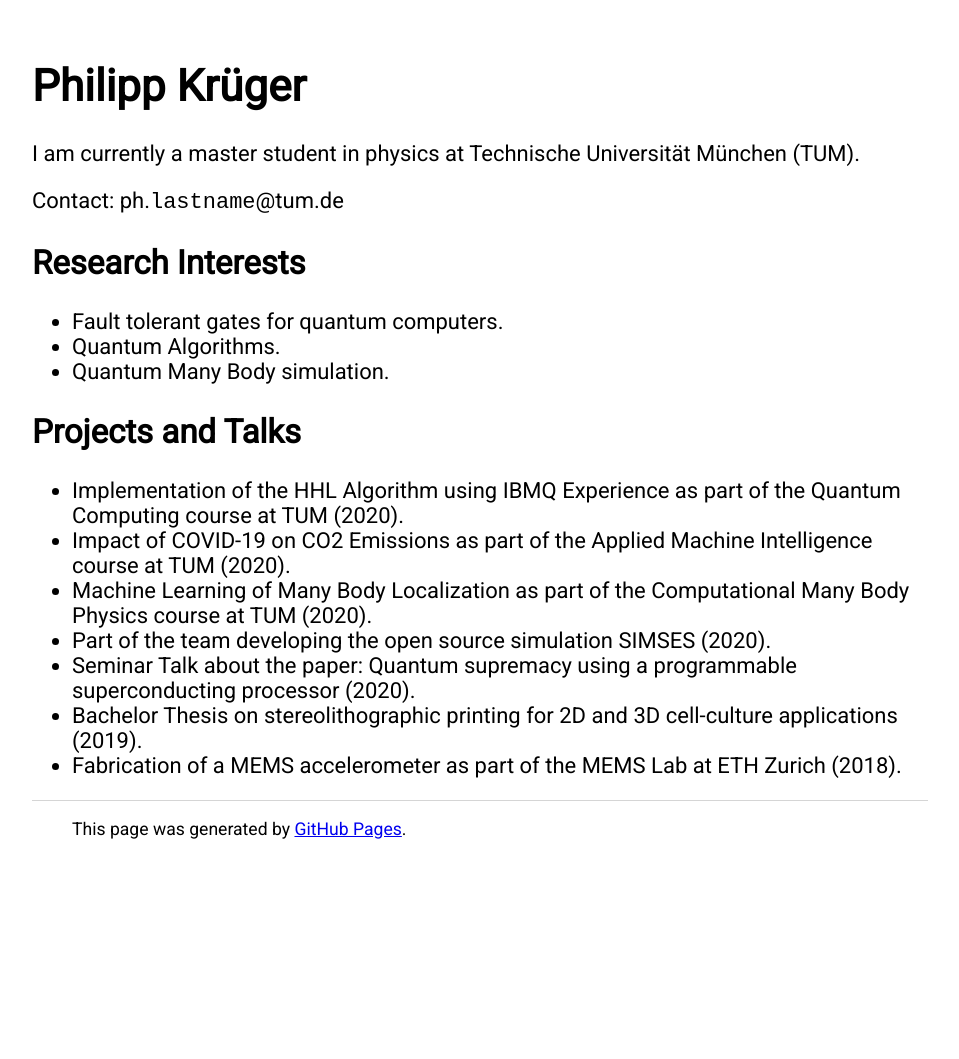
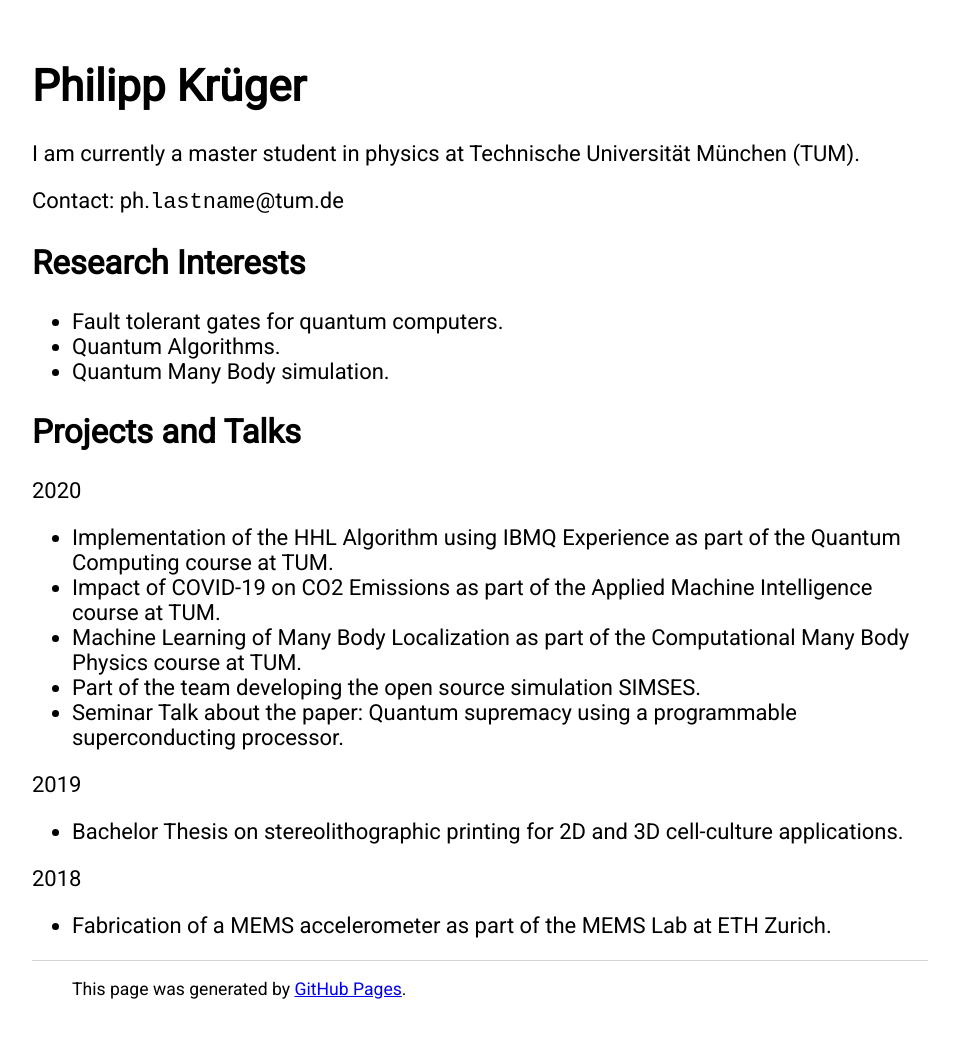
Before and after one commit to PhilippKrueger/PhilippKrueger.github.io, a Jekyll site: the page built from index.html, in a window 1280 px wide. Shown: the whole page, without its empty margins (160-1119 px from the left). Built offline with Jekyll 4.4.1, drawn with Linux system fonts in a browser that asks for light colours; before the commit the page ends 900 px from its top, so only the background shows below that.

Commit message:
Update index.html

```diff
--- a/index.html
+++ b/index.html
@@ -18,14 +18,21 @@
 
 	<h2>Projects and Talks</h2>
 
+	2020
 	<ul>
-	  <li>Implementation of the HHL Algorithm using IBMQ Experience as part of the Quantum Computing course at TUM (2020).</li>
-	  <li>Impact of COVID-19 on CO2 Emissions as part of the Applied Machine Intelligence course at TUM (2020).</li>
-	  <li>Machine Learning of Many Body Localization as part of the Computational Many Body Physics course at TUM (2020).</li>
-	  <li>Part of the team developing the open source simulation SIMSES (2020).</li>
-	  <li>Seminar Talk about the paper: Quantum supremacy using a programmable superconducting processor (2020).</li>
-	  <li>Bachelor Thesis on stereolithographic printing for 2D and 3D cell-culture applications (2019).</li>
-	  <li>Fabrication of a MEMS accelerometer as part of the MEMS Lab at ETH Zurich (2018).</li>
+	  <li>Implementation of the HHL Algorithm using IBMQ Experience as part of the Quantum Computing course at TUM.</li>
+	  <li>Impact of COVID-19 on CO2 Emissions as part of the Applied Machine Intelligence course at TUM.</li>
+	  <li>Machine Learning of Many Body Localization as part of the Computational Many Body Physics course at TUM.</li>
+	  <li>Part of the team developing the open source simulation SIMSES.</li>
+	  <li>Seminar Talk about the paper: Quantum supremacy using a programmable superconducting processor.</li>
+	</ul>
+	2019
+	<ul>
+	  <li>Bachelor Thesis on stereolithographic printing for 2D and 3D cell-culture applications.</li>
+	</ul>
+	2018
+	<ul>
+	  <li>Fabrication of a MEMS accelerometer as part of the MEMS Lab at ETH Zurich.</li>
 	</ul>
 
 </div><!-- /.blurb -->
```
